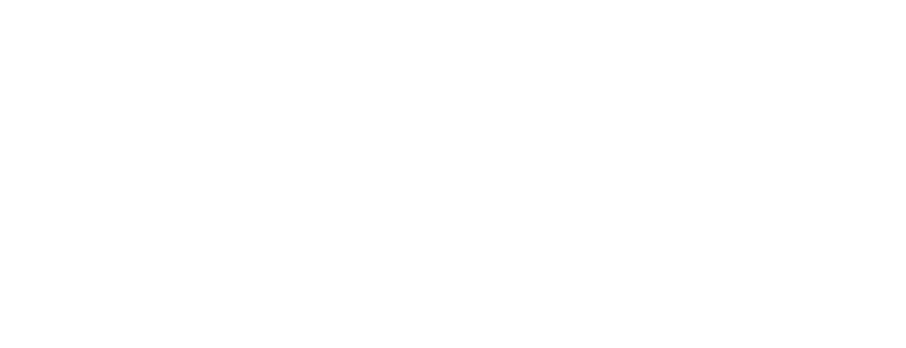
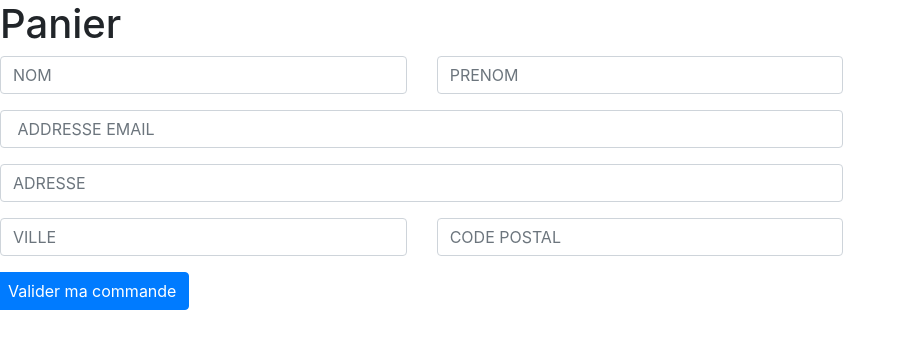
Before and after one commit to zeinab-kanso/projet5-orinoco, a plain HTML site: page panier.html in a window 1280 px wide. Shown: the whole page, without its empty margins (0-906 px from the left). Drawn offline with nearby package versions, Linux system fonts and the light colour scheme.

Commit message:
formulaire validation

```diff
--- a/panier.html
+++ b/panier.html
@@ -0,0 +1,57 @@
+<!DOCTYPE html>
+<html lang="fr">
+  <head>
+    <meta charset="UTF-8" />
+    <meta http-equiv="X-UA-Compatible" content="IE=edge" />
+    <meta name="viewport" content="width=device-width, initial-scale=1.0" />
+    <link
+    rel="stylesheet"
+    href="https://stackpath.bootstrapcdn.com/bootstrap/4.4.1/css/bootstrap.min.css"
+    integrity="sha384-Vkoo8x4CGsO3+Hhxv8T/Q5PaXtkKtu6ug5TOeNV6gBiFeWPGFN9MuhOf23Q9Ifjh"
+    crossorigin="anonymous"
+  />
+    <title>Panier</title>
+  </head>
+  <body>
+<h1 class="titre-page"> Panier </h1>
+    <form class="formulaire-validation">
+      <div class="form-group row">
+
+        <div class="col-sm-4">
+          <input type="text" class="form-control" placeholder="NOM">
+        </div>
+        <div class="col-sm-4">
+          <input type="text" class="form-control" placeholder="PRENOM">
+        </div>
+
+    </div>
+    <div class="form-group row">
+
+      <div class="col-sm-8">
+        <input type="email" class="form-control" id="inputEmail3" placeholder=" ADDRESSE EMAIL">
+      </div>
+    </div>
+      <div class="form-group row">
+        <div class="col-sm-8">
+        <input type="text" class="form-control" id="inputAddress" placeholder="ADRESSE">
+        </div>
+      </div>
+      <div class="form-group row">
+        <div class="col-md-4">
+
+          <input type="text" class="form-control" id="inputCity" placeholder="VILLE">
+        </div>
+        <div class=" col-md-4">
+
+          <input type="text" class="form-control" id="inputCodeP" placeholder="CODE POSTAL">
+        </div>
+      </div>
+      <div class="form-row">
+      <button type="submit" class="btn btn-primary">Valider ma commande</button>
+      </div>
+    </form>
+
+
+
+  </body>
+</html>
```
Also changed, not shown: produit.html (+11 -2 lines).
